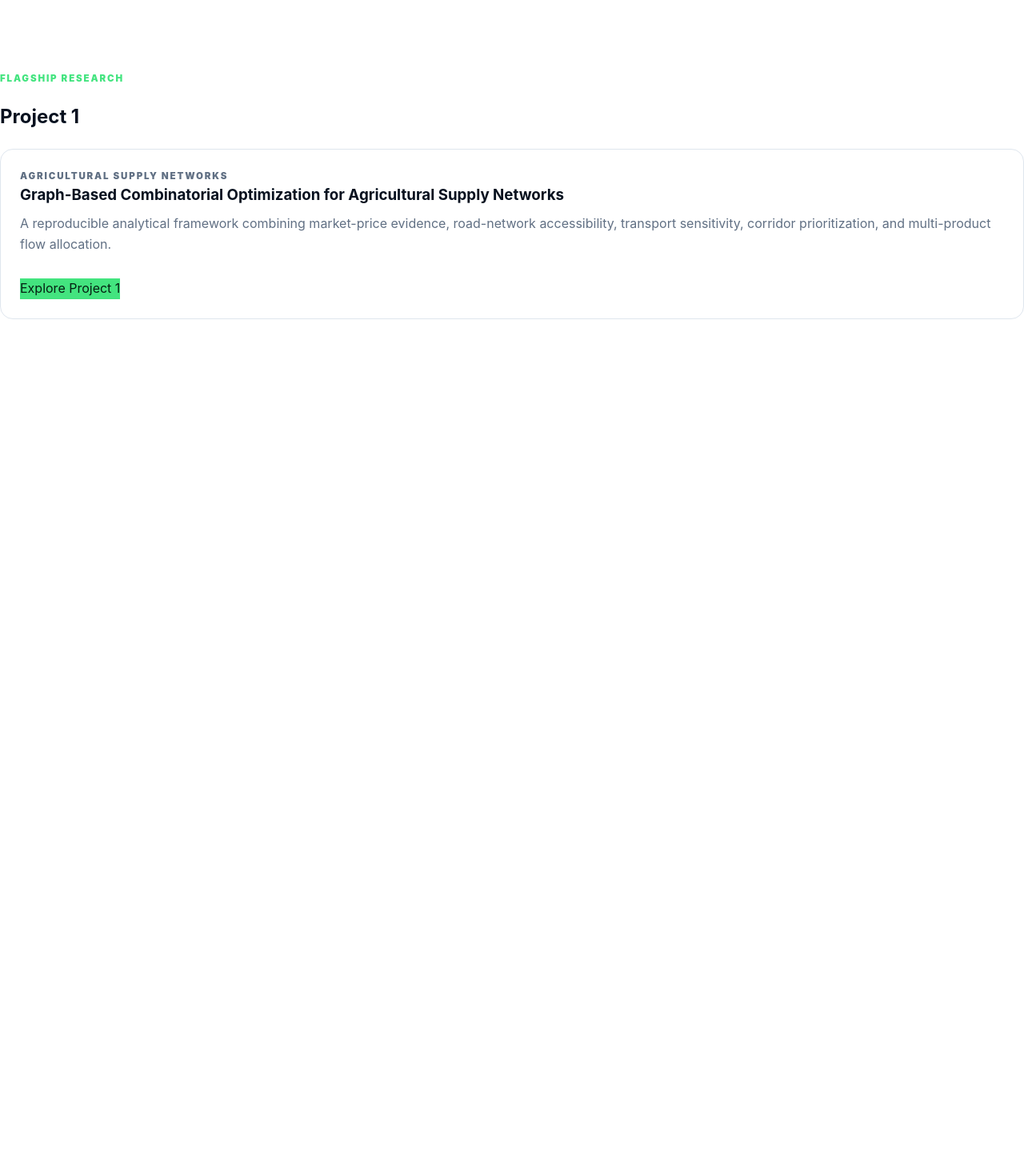
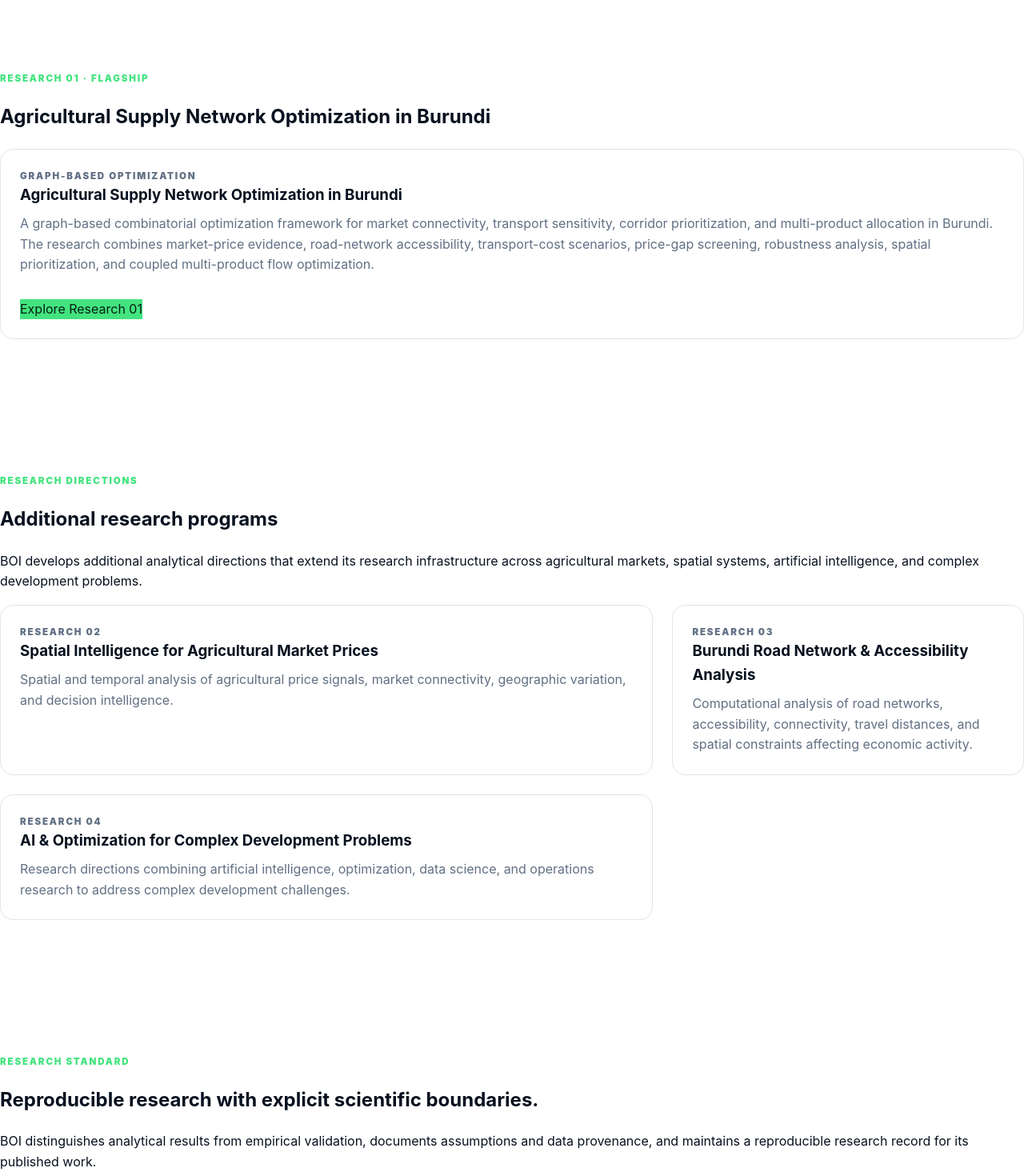
Before and after one commit to Boi2026/burundi-optimization, a Next.js app: page /research in a window 1280 px wide. Shown: the part 420-1890 px from the top of the page at 80% size. Before the commit the page ends 897 px from the top, so only its background shows below. Built offline with nearby package versions, Linux system fonts and the light colour scheme.

Commit message:
Update research portfolio naming
Updated research page content and formatting for clarity and consistency.

```diff
--- a/app/research/page.tsx
+++ b/app/research/page.tsx
@@ -4,36 +4,146 @@ export default function ResearchPage() {
   return (
     <main>
       <section className="hero">
-        <p className="eyebrow">BOI Research</p>
+        <p className="eyebrow">BOI RESEARCH</p>
+
         <h1>Research Portfolio</h1>
+
         <p className="lede">
           Applied research in optimization, data science, spatial intelligence,
-          and complex development problems.
+          artificial intelligence, and complex development problems.
         </p>
       </section>
 
       <section className="section">
         <div className="section-heading">
-          <p className="eyebrow">Flagship research</p>
-          <h2>Project 1</h2>
+          <p className="eyebrow">RESEARCH 01 · FLAGSHIP</p>
+
+          <h2>
+            Agricultural Supply Network Optimization in Burundi
+          </h2>
         </div>
 
         <article className="card">
-          <p className="eyebrow">Agricultural supply networks</p>
-          <h3>Graph-Based Combinatorial Optimization for Agricultural Supply Networks</h3>
+          <p className="eyebrow">
+            Graph-based optimization
+          </p>
+
+          <h3>
+            Agricultural Supply Network Optimization in Burundi
+          </h3>
+
           <p>
-            A reproducible analytical framework combining market-price evidence,
-            road-network accessibility, transport sensitivity, corridor
-            prioritization, and multi-product flow allocation.
+            A graph-based combinatorial optimization framework for market
+            connectivity, transport sensitivity, corridor prioritization,
+            and multi-product allocation in Burundi.
+          </p>
+
+          <p>
+            The research combines market-price evidence, road-network
+            accessibility, transport-cost scenarios, price-gap screening,
+            robustness analysis, spatial prioritization, and coupled
+            multi-product flow optimization.
           </p>
 
           <div className="actions">
-            <Link className="button primary" href="/research/project-1">
-              Explore Project 1
+            <Link
+              className="button primary"
+              href="/research/project-1"
+            >
+              Explore Research 01
             </Link>
           </div>
         </article>
       </section>
+
+      <section className="section">
+        <div className="section-heading">
+          <p className="eyebrow">RESEARCH DIRECTIONS</p>
+
+          <h2>Additional research programs</h2>
+
+          <p>
+            BOI develops additional analytical directions that extend its
+            research infrastructure across agricultural markets, spatial
+            systems, artificial intelligence, and complex development
+            problems.
+          </p>
+        </div>
+
+        <div className="grid two">
+          <article className="card">
+            <p className="eyebrow">RESEARCH 02</p>
+
+            <h3>
+              Spatial Intelligence for Agricultural Market Prices
+            </h3>
+
+            <p>
+              Spatial and temporal analysis of agricultural price signals,
+              market connectivity, geographic variation, and decision
+              intelligence.
+            </p>
+          </article>
+
+          <article className="card">
+            <p className="eyebrow">RESEARCH 03</p>
+
+            <h3>
+              Burundi Road Network &amp; Accessibility Analysis
+            </h3>
+
+            <p>
+              Computational analysis of road networks, accessibility,
+              connectivity, travel distances, and spatial constraints
+              affecting economic activity.
+            </p>
+          </article>
+
+          <article className="card">
+            <p className="eyebrow">RESEARCH 04</p>
+
+            <h3>
+              AI &amp; Optimization for Complex Development Problems
+            </h3>
+
+            <p>
+              Research directions combining artificial intelligence,
+              optimization, data science, and operations research to address
+              complex development challenges.
+            </p>
+          </article>
+        </div>
+      </section>
+
+      <section className="section cta">
+        <p className="eyebrow">RESEARCH STANDARD</p>
+
+        <h2>
+          Reproducible research with explicit scientific boundaries.
+        </h2>
+
+        <p>
+          BOI distinguishes analytical results from empirical validation,
+          documents assumptions and data provenance, and maintains a
+          reproducible research record for its published work.
+        </p>
+
+        <div className="actions">
+          <Link
+            className="button secondary"
+            href="/research/project-1/methodology"
+          >
+            Research methodology
+          </Link>
+
+          <Link
+            className="button secondary"
+            href="/research/project-1/reproducibility"
+          >
+            Reproducibility
+          </Link>
+        </div>
+      </section>
     </main>
   );
 }
```
